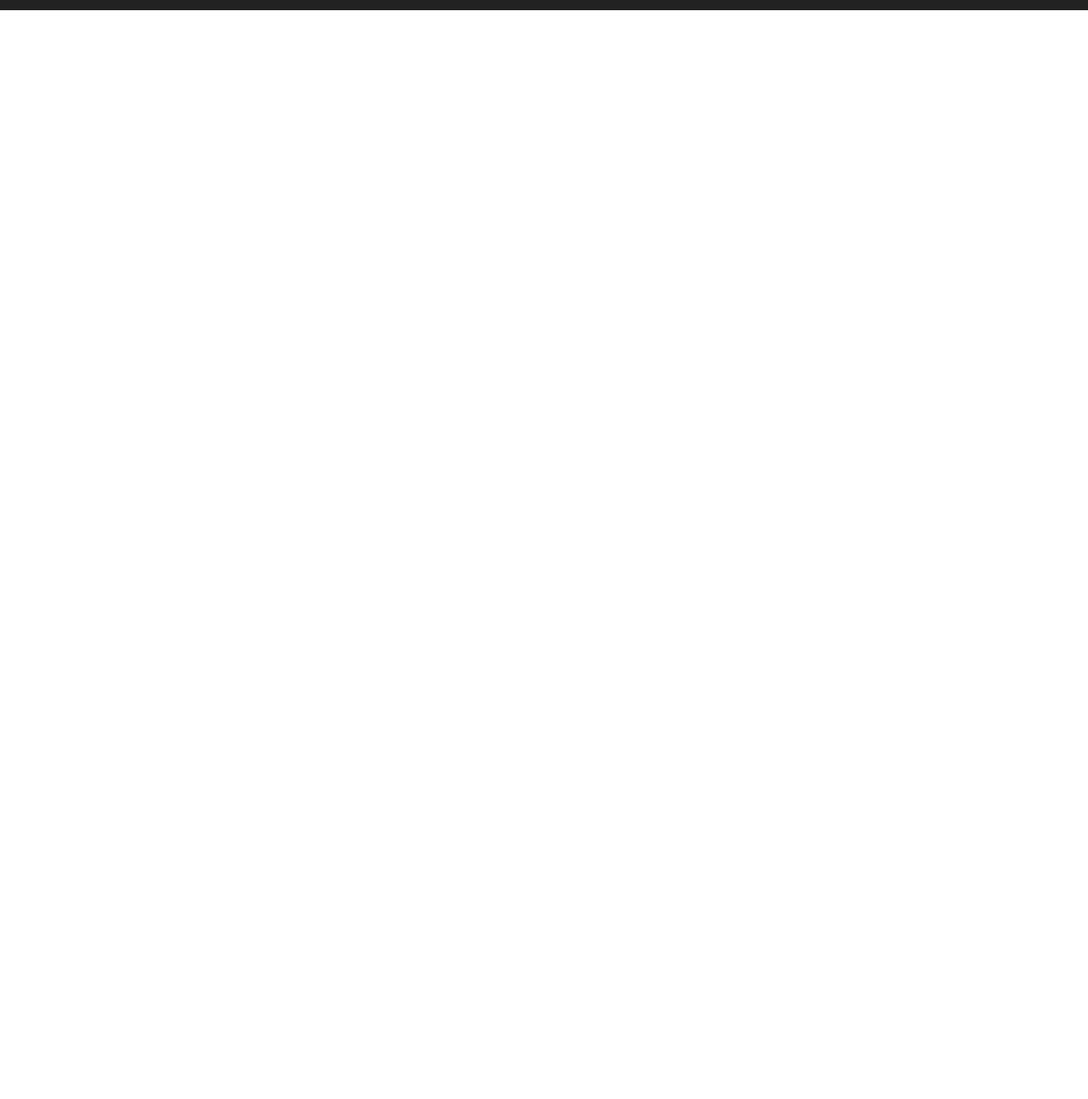
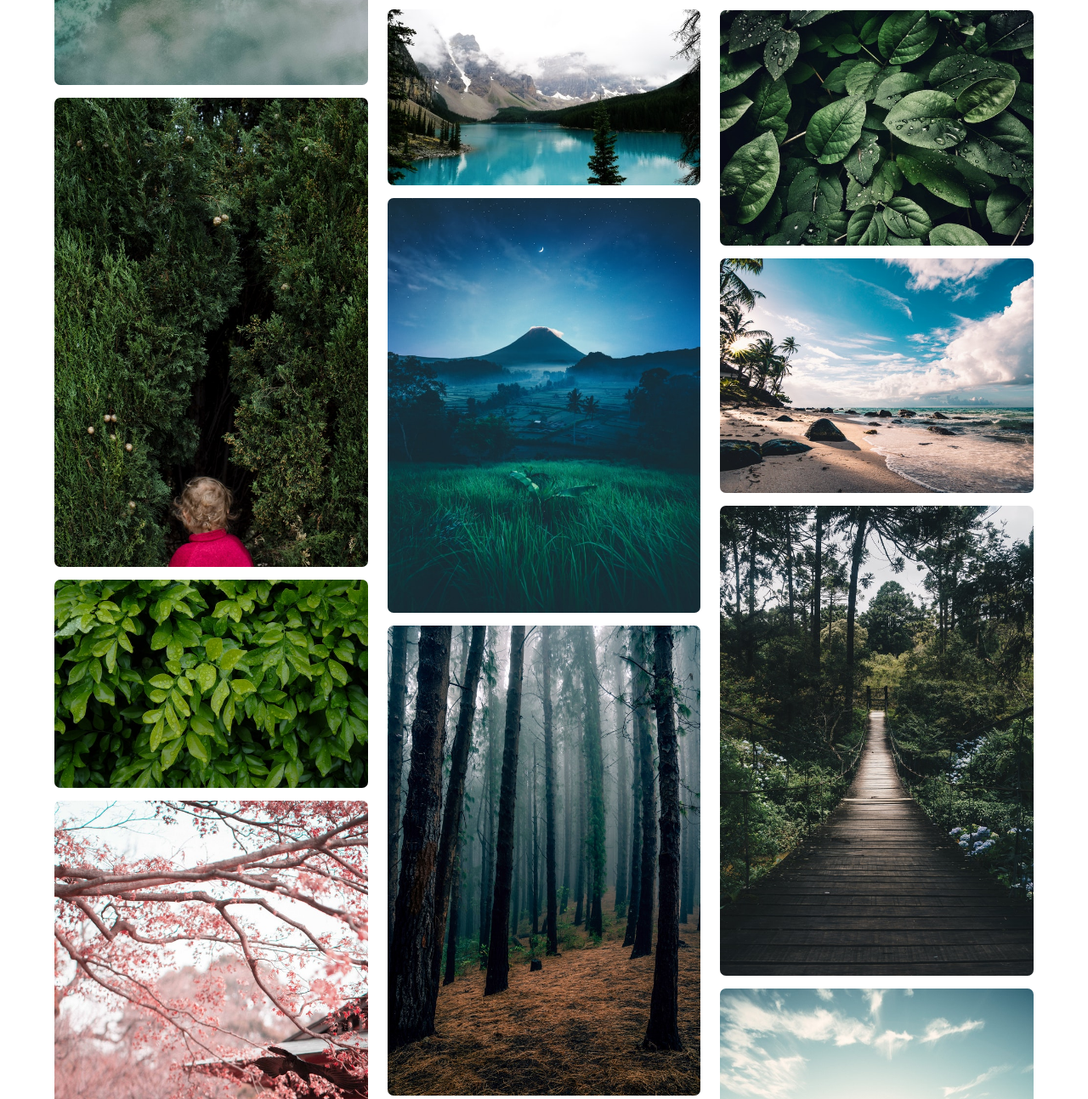
Before and after one commit to karodlog/PhotoGallery, a plain HTML site: page nature.html in a window 1280 px wide. Shown: the part 808-2101 px from the top of the page at 85% size. Before the commit the page ends 820 px from the top, so only its background shows below. Drawn offline with Linux system fonts and the light colour scheme; the site is published under a folder, as on GitHub Pages, so addresses that start at the root find nothing.

Commit message:
Update nature.html

```diff
--- a/nature.html
+++ b/nature.html
@@ -29,27 +29,27 @@
     <div class="box">
 
       <div class="dream">
-        <img src="/nature/1.jpg" alt="">
-        <img src="/nature/2.jpg" alt="">
-        <img src="/nature/3.jpg" alt="">
-        <img src="/nature/4.jpg" alt="">
-        <img src="/nature/5.jpg" alt="">
+        <img src="nature/1.jpg" alt="">
+        <img src="nature/2.jpg" alt="">
+        <img src="nature/3.jpg" alt="">
+        <img src="nature/4.jpg" alt="">
+        <img src="nature/5.jpg" alt="">
       </div>
 
       <div class="dream">
-        <img src="/nature/6.jpg" alt="">
-        <img src="/nature/7.jpg" alt="">
-        <img src="/nature/8.jpg" alt="">
-        <img src="/nature/9.jpg" alt="">
-        <img src="/nature/10.jpg" alt="">
+        <img src="nature/6.jpg" alt="">
+        <img src="nature/7.jpg" alt="">
+        <img src="nature/8.jpg" alt="">
+        <img src="nature/9.jpg" alt="">
+        <img src="nature/10.jpg" alt="">
       </div>
 
       <div class="dream">
-        <img src="/nature/11.jpg" alt="">
-        <img src="/nature/12.jpg" alt="">
-        <img src="/nature/13.jpg" alt="">
-        <img src="/nature/14.jpg" alt="">
-        <img src="/nature/15.jpg" alt="">
+        <img src="nature/11.jpg" alt="">
+        <img src="nature/12.jpg" alt="">
+        <img src="nature/13.jpg" alt="">
+        <img src="nature/14.jpg" alt="">
+        <img src="nature/15.jpg" alt="">
       </div>
 
     </div>
```
